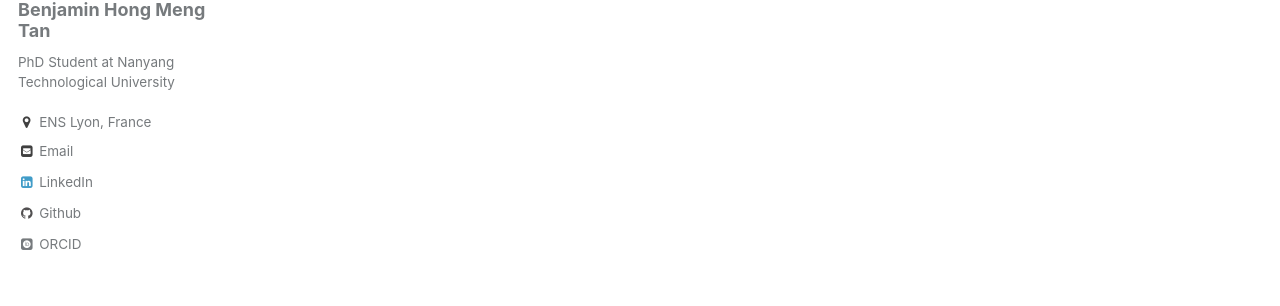
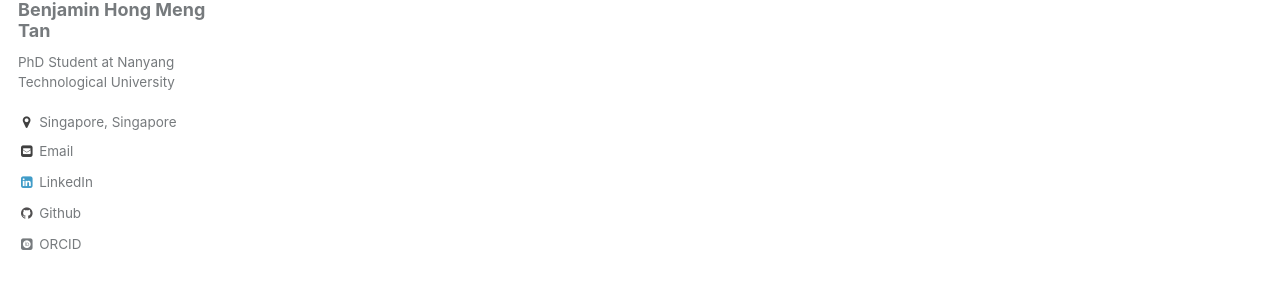
Before and after one commit to benjaminhmtan/benjaminhmtan.github.io, a Jekyll site: the page built from _pages/about.md, in a window 1280 px wide. Shown: the part 337-643 px from the top of the page. Built offline with Jekyll 4.4.1, drawn with Linux system fonts in a browser that asks for light colours; some web fonts are replaced.

Commit message:
Update _config.yml
Changed current location.

```diff
--- a/_config.yml
+++ b/_config.yml
@@ -81,7 +81,7 @@ author:
   name             : "Benjamin Hong Meng Tan"
   avatar           : "benjamin.jpg"
   bio              : "PhD Student at Nanyang Technological University"
-  location         : "ENS Lyon, France"
+  location         : "Singapore, Singapore"
   employer         :
   googlescholar    : # "http://yourfullgooglescholarurl.com"
   email            : "benjaminhmtan@gmail.com"
```
